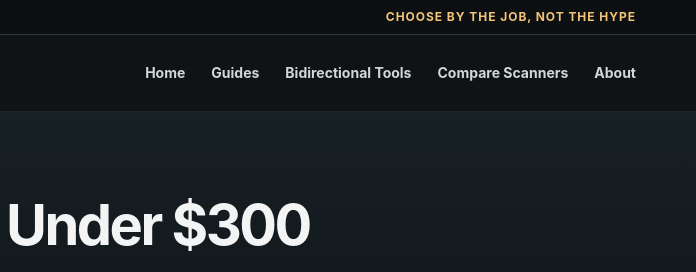
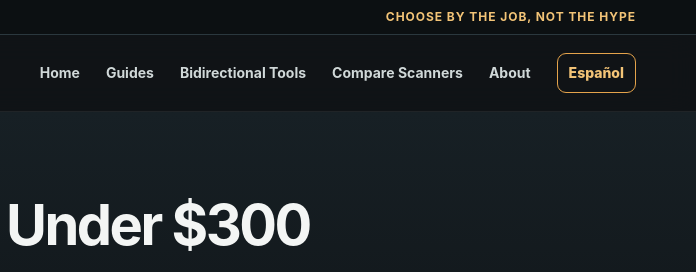
Before and after one commit to mexiaeon/scan-tool-field-guide, a plain HTML site: page guides/best-obd2-scanners-under-300.html in a window 1280 px wide. Shown: the top 272 px of the page, 584-1280 px from the left. Drawn offline with Linux system fonts and the light colour scheme.

Commit message:
Add Spanish language switch and hreflang metadata

```diff
--- a/guides/best-obd2-scanners-under-300.html
+++ b/guides/best-obd2-scanners-under-300.html
@@ -15,10 +15,11 @@
 {"@type":"BreadcrumbList","itemListElement":[{"@type":"ListItem","position":1,"name":"Home","item":"https://mexiaeon.github.io/scan-tool-field-guide/"},{"@type":"ListItem","position":2,"name":"Guides","item":"https://mexiaeon.github.io/scan-tool-field-guide/guides/"},{"@type":"ListItem","position":3,"name":"Best OBD2 Scanners Under $300","item":"https://mexiaeon.github.io/scan-tool-field-guide/guides/best-obd2-scanners-under-300.html"}]}
 ]}
 </script>
+<link rel="alternate" hreflang="en-US" href="https://mexiaeon.github.io/scan-tool-field-guide/guides/best-obd2-scanners-under-300.html"><link rel="alternate" hreflang="es-US" href="https://mexiaeon.github.io/scan-tool-field-guide/es/guias/best-obd2-scanners-under-300.html"><link rel="alternate" hreflang="x-default" href="https://mexiaeon.github.io/scan-tool-field-guide/guides/best-obd2-scanners-under-300.html">
 </head>
 <body>
 <div class="topbar"><div class="wrap topbar-inner"><span>Buying guide · Under $300</span><strong>Choose by the job, not the hype</strong></div></div>
-<header class="header"><div class="wrap nav"><a class="brand" href="../index.html"><img src="../assets/brand-mark.svg" width="38" height="38" alt=""><span>SCAN TOOL<small>FIELD GUIDE</small></span></a><button class="menu-btn" aria-label="Open navigation" aria-expanded="false">☰</button><nav class="navlinks" aria-label="Main navigation"><a href="../index.html">Home</a><a href="index.html">Guides</a><a href="bidirectional-scan-tools.html">Bidirectional Tools</a><a href="autel-vs-xtool-vs-topdon-comparison.html">Compare Scanners</a><a href="../about.html">About</a></nav></div></header>
+<header class="header"><div class="wrap nav"><a class="brand" href="../index.html"><img src="../assets/brand-mark.svg" width="38" height="38" alt=""><span>SCAN TOOL<small>FIELD GUIDE</small></span></a><button class="menu-btn" aria-label="Open navigation" aria-expanded="false">☰</button><nav class="navlinks" aria-label="Main navigation"><a href="../index.html">Home</a><a href="index.html">Guides</a><a href="bidirectional-scan-tools.html">Bidirectional Tools</a><a href="autel-vs-xtool-vs-topdon-comparison.html">Compare Scanners</a><a href="../about.html">About</a><a class="lang-switch" href="../es/guias/best-obd2-scanners-under-300.html">Español</a></nav></div></header>
 <main>
 <section class="article-hero"><div class="wrap"><div class="eyebrow">Scanner buying guide · Updated November 24, 2026</div><h1>Best OBD2 Scanners Under $300</h1><p style="max-width:800px;color:var(--muted);font-size:17px">You do not need to spend hundreds of dollars just to read a check-engine light. But if you want ABS diagnostics, manufacturer-specific data or bidirectional active tests, the right tool depends on what your vehicle supports.</p><div class="article-meta"><span>Scan Tool Field Guide Editorial Desk</span><span>Specification-based research</span><span>Not hands-on testing</span></div></div></section>
 <section class="section" style="padding-top:0"><div class="wrap"><div class="callout"><strong>Not sure which type fits your vehicle?</strong> Use the <a href="../scanner-finder.html">Scanner Finder</a> to narrow your shortlist, read our <a href="check-vehicle-compatibility.html">vehicle compatibility checklist</a>, or compare <a href="bidirectional-scan-tools.html">bidirectional scanner features</a> before choosing.</div></div></section>
```
